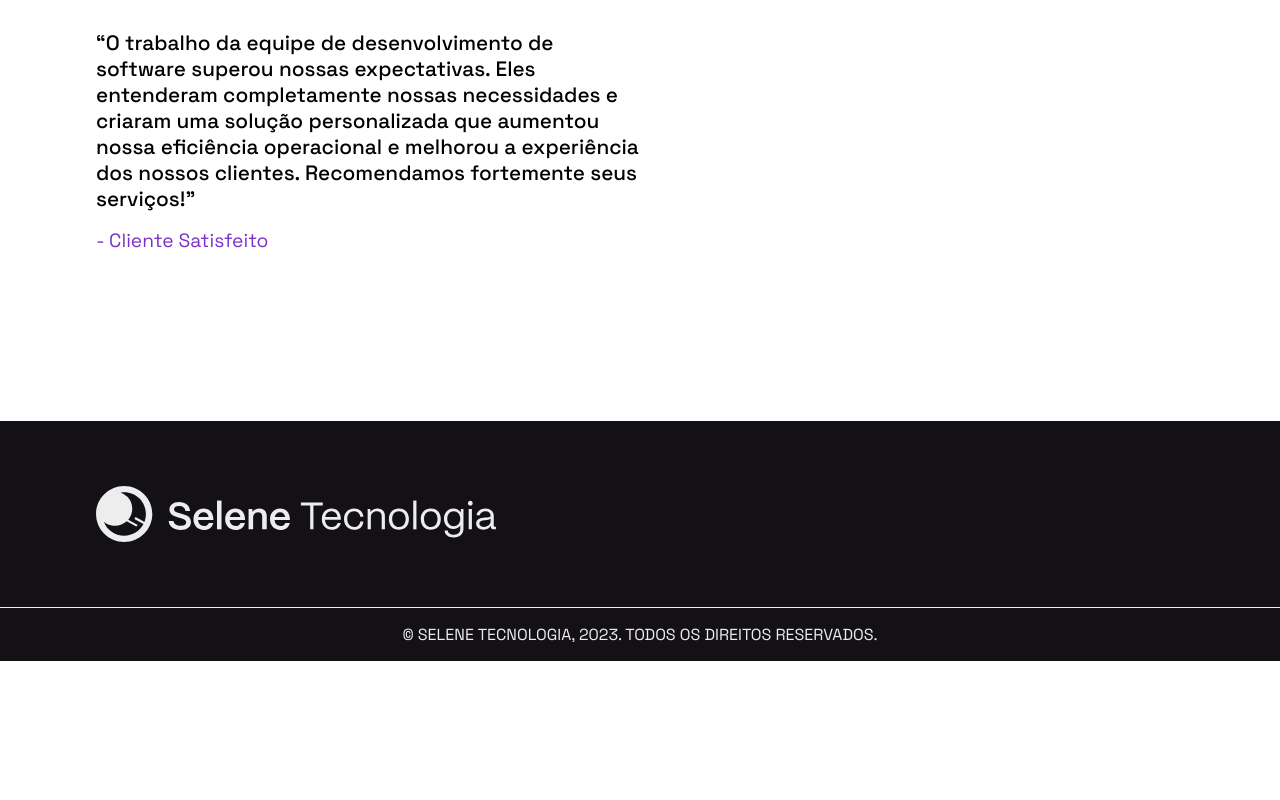
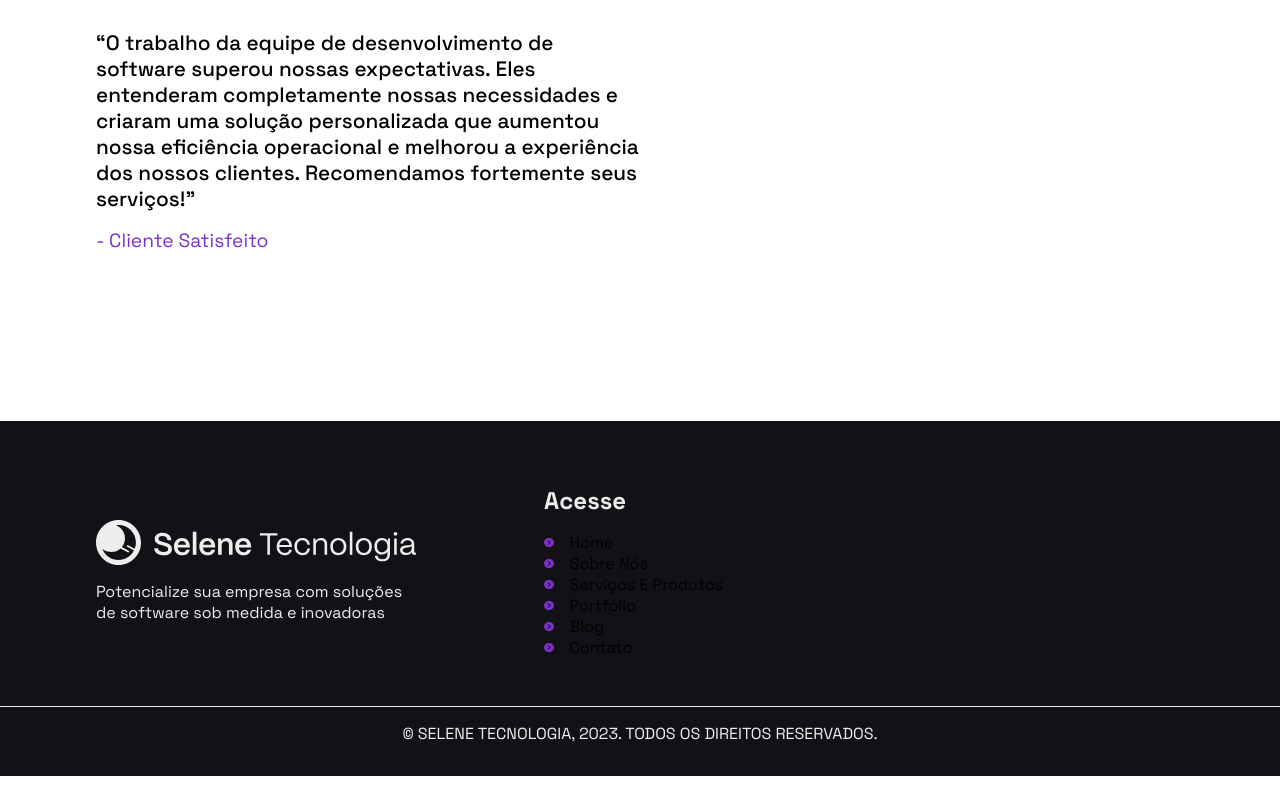
Before and after one commit to igorviniciussantana/selene-website, a Next.js app: page / in a window 1280 px wide. Shown: the part 1579-2379 px from the top of the page. Before the commit the page ends 2240 px from the top, so only its background shows below. Built offline with nearby package versions, Linux system fonts and the light colour scheme.

Commit message:
feat: create footer links list

```diff
--- a/src/components/Footer/Footer.module.scss
+++ b/src/components/Footer/Footer.module.scss
@@ -9,7 +9,7 @@
     align-items: center;
     justify-content: flex-end;
 
-        .footer_copyright{
+    .footer_copyright {
       color: $light;
       padding: 1rem;
       font-size: 0.75rem;
@@ -18,11 +18,10 @@
       border-top: 1px solid $light;
     }
 
-        .footer_logo{
+    .footer_logo {
       width: 80%;
       align-self: flex-start;
-            margin: auto ;
-
+      margin: auto;
     }
   }
 }
@@ -33,12 +32,12 @@
   .footer_wrapper {
     min-height: 30vh;
     background-color: $dark;
+    padding: 1rem 0;
     display: flex;
     flex-direction: column;
     align-items: center;
-    justify-content: flex-end;
 
-    .footer_copyright{
+    .footer_copyright {
       color: $light;
       padding: 1rem;
       width: 100%;
@@ -46,12 +45,56 @@
       border-top: 1px solid $light;
     }
 
-    .footer_logo{
-        width: 25rem;
-        align-self: flex-start;
-        margin: auto 0;
-        margin-left: 6rem;
+    .footer_content {
+      display: flex;
+      width: 100%;
+      padding: 3rem 6rem;
+      gap: 8rem;
+      align-items: center;
 
+      .footer_left {
+        display: flex;
+        flex-direction: column;
+        gap: 1rem;
+        width: min-content;
+
+        .footer_logo {
+          width: 20rem;
+        }
+
+        p {
+          color: $light;
+          width: 100%;
+        }
+      }
+
+      .footer_right {
+        color: $light;
+
+        ul{
+          margin-top: 1rem;
+        }
+        ul li {
+          list-style: none;
+          text-transform: capitalize;
+          display: flex;
+          align-items: center;
+          gap: 1rem;
+          font-size: 0.85rem;
+          margin-bottom: 0.5rem;
+          cursor: pointer;
+          transition: 0.5s;
+
+          img{
+            width: 0.6rem;
+          }
+
+          &:hover {
+            color: $purple;
+            transition: 0.5s;
           }
         }
       }
+    }
+  }
+}
--- a/src/components/Footer/Footer.tsx
+++ b/src/components/Footer/Footer.tsx
@@ -1,12 +1,35 @@
 "use client";
 import Link from "next/link";
 import styles from "./Footer.module.scss";
-import { useState } from "react";
+import { MenuItems } from "./../Menu/items";
 
 export default function Footer() {
   return (
     <footer className={styles.footer_wrapper}>
-        <img src="logo-light.svg" className={styles.footer_logo} />
+      <div className={styles.footer_content}>
+        <div className={styles.footer_left}>
+          <img src="logo-light.svg" className={styles.footer_logo} />
+          <p>
+            Potencialize sua empresa com soluções de software sob medida e
+            inovadoras
+          </p>
+        </div>
+        <div className={styles.footer_right}>
+          <h2>Acesse</h2>
+          <ul>
+            {MenuItems.map((item) => {
+              return (
+                <li>
+                  <img src="/next.svg" className={styles.li_icon}/>
+                  <Link href={item.url} key={item.url}>
+                    {item.name}
+                  </Link>
+                </li>
+              );
+            })}
+          </ul>
+        </div>
+      </div>
       <p className={styles.footer_copyright}>
         © SELENE TECNOLOGIA, 2023. TODOS OS DIREITOS RESERVADOS.
       </p>
--- a/src/components/Info Section/Info.module.scss
+++ b/src/components/Info Section/Info.module.scss
@@ -3,7 +3,9 @@
 @media screen and (max-width: 414px) {
   .info_wrapper {
     min-height: 80vh;
-    background-color: $purple;
+    background-image: url("/public/background2.png");
+    background-position: center;
+    background-size: cover;
     padding: 4rem 2rem;
     display: flex;
     flex-direction: column;
@@ -72,7 +74,9 @@
 @media screen and (min-width: 920px) {
   .info_wrapper {
     min-height: 80vh;
-    background-color: $purple;
+    background-image: url("/background2.png");
+    background-position: center;
+    background-size: cover;
     padding: 3rem 6rem;
     display: flex;
     flex-direction: column;
--- a/src/components/Menu/items.ts
+++ b/src/components/Menu/items.ts
@@ -5,7 +5,7 @@ export const MenuItems = [
   },
   {
     name: "sobre nós",
-    url: "/sobrenos",
+    url: "/sobre-nos",
   },
   {
     name: "serviços e produtos",
```
Also changed, not shown: src/app/contato/page.tsx (added, +19 -0 lines), src/app/sobre-nos/page.tsx (added, +19 -0 lines), public/background2.png (added), public/next.svg (added). Lines whose indentation alone changed are shown as unchanged.
